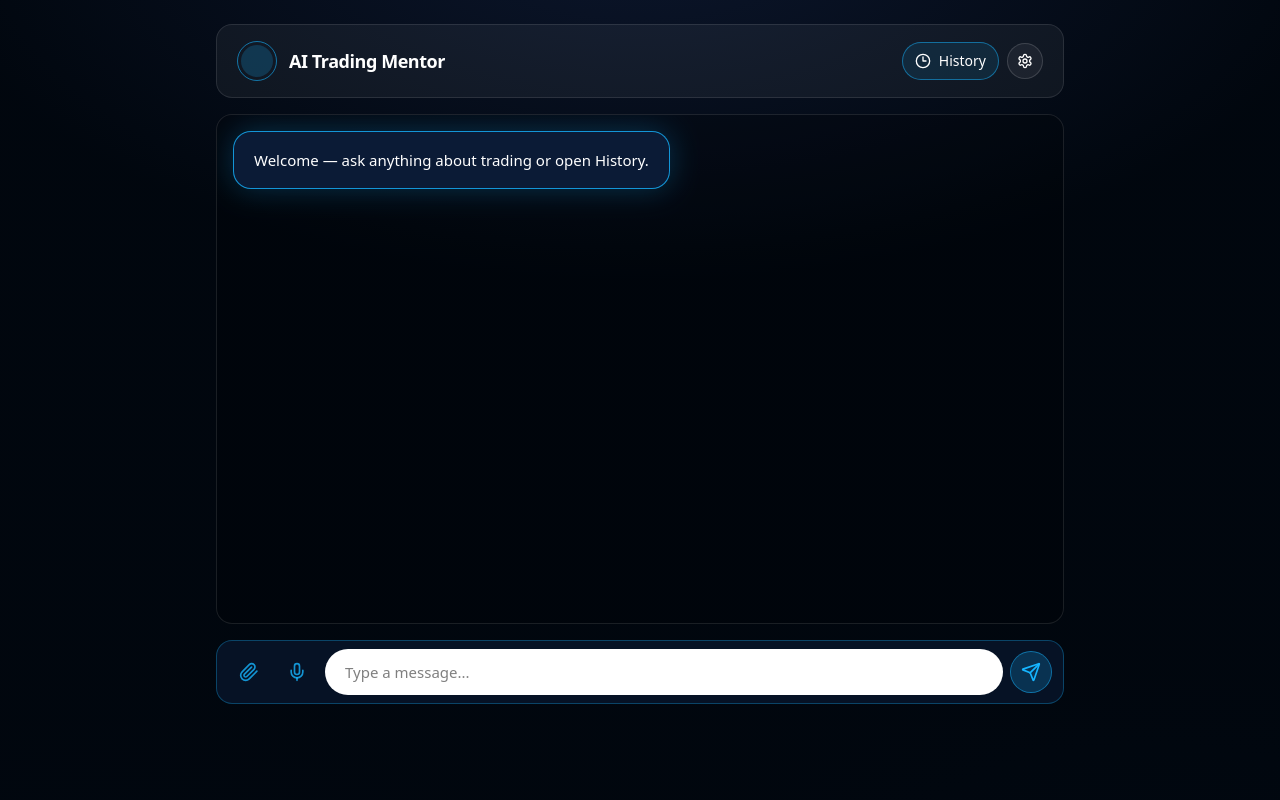
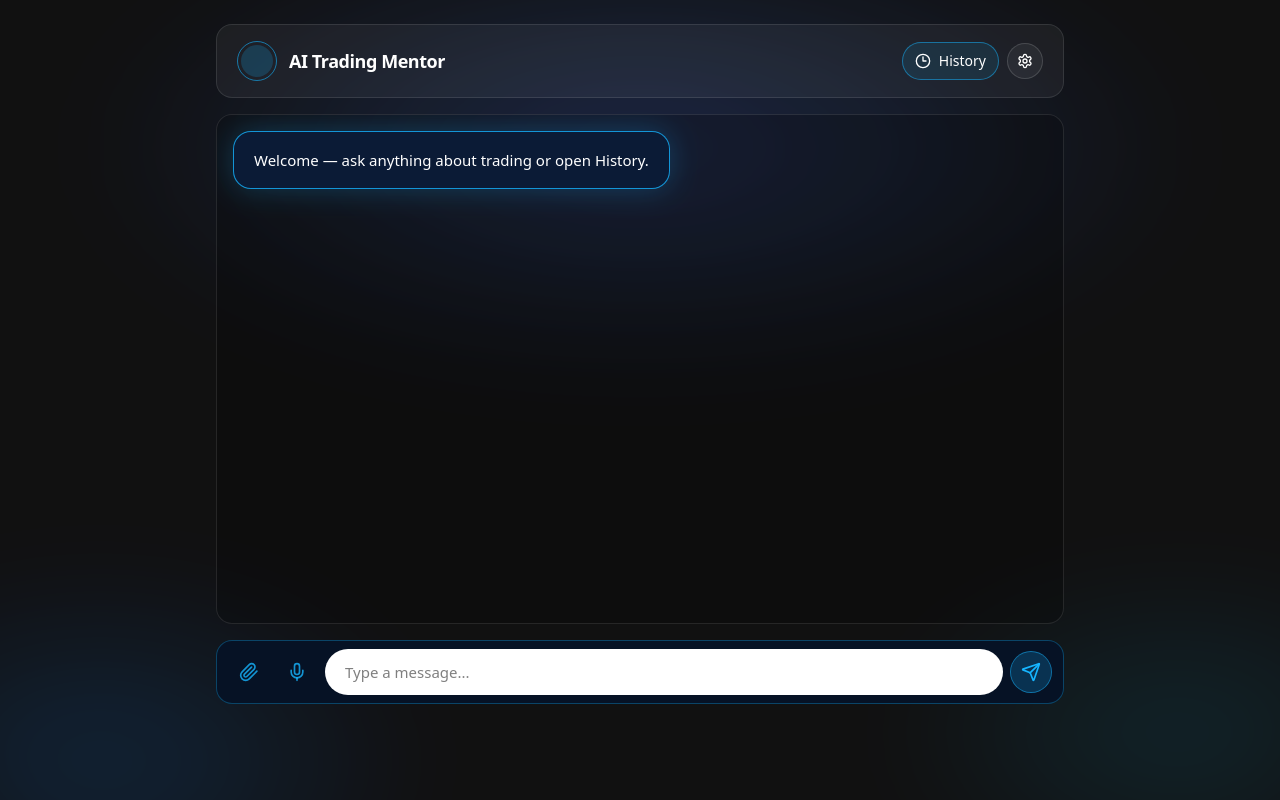
Before and after one commit to Cardicai/cardicworld, a Next.js app: page / in a window 1280 px wide. Built offline with nearby package versions, Linux system fonts and the light colour scheme.

Commit message:
Add fixed galaxy background layer

```diff
--- a/src/app/globals.css
+++ b/src/app/globals.css
@@ -2,26 +2,11 @@
 @tailwind components;
 @tailwind utilities;
 
-:root {
-  color-scheme: dark;
-}
+:root { color-scheme: dark; }
+html, body { height: 100%; }
+body { color: #fff; background: #000; }
+* { scrollbar-width: thin; }
 
-html,
-body {
-  height: 100%;
-}
-
-body {
-  @apply text-white antialiased;
-  /* Galaxy backdrop */
-  background:
-    radial-gradient(1200px 600px at 50% -10%, rgba(14, 26, 52, 0.85) 0%, rgba(1, 7, 15, 0.95) 60%),
-    radial-gradient(800px 400px at 10% 120%, rgba(20, 40, 80, 0.35) 0%, rgba(0, 0, 0, 0) 60%),
-    radial-gradient(700px 350px at 90% 110%, rgba(0, 80, 160, 0.25) 0%, rgba(0, 0, 0, 0) 60%),
-    #000;
-  background-attachment: fixed;
-}
-
-* {
-  scrollbar-width: thin;
-}
+/* Subtle drift animations for the nebula blobs */
+@keyframes drift   { 0% { transform: translate3d(0,0,0) scale(1); } 100% { transform: translate3d(-2%, 1.5%, 0) scale(1.05); } }
+@keyframes drift2  { 0% { transform: translate3d(0,0,0) scale(1); } 100% { transform: translate3d( 2%,-1.5%, 0) scale(1.05); } }
--- a/src/app/layout.tsx
+++ b/src/app/layout.tsx
@@ -2,15 +2,53 @@ import type { Metadata } from 'next'
 import './globals.css'
 
 export const metadata: Metadata = {
-  title: 'CN‑GPT Mentor',
+  title: 'CN-GPT Mentor',
   description: 'Your 24/7 Trading AI Mentor by Cardic Nexus',
-  icons: [{ rel: 'icon', url: '/favicon.ico' }]
+  icons: [{ rel: 'icon', url: '/favicon.ico' }],
+}
+
+function GalaxyBg() {
+  return (
+    <div aria-hidden className="fixed inset-0 -z-10 overflow-hidden">
+      {/* Deep space base */}
+      <div className="absolute inset-0 bg-black" />
+
+      {/* Nebula 1 (top-center) */}
+      <div
+        className="absolute -top-[20%] left-1/2 -translate-x-1/2 h-[110vh] w-[140vw] rounded-full opacity-70 blur-3xl"
+        style={{ background: 'radial-gradient(50% 40% at 50% 35%, rgba(20,40,90,0.95) 0%, rgba(0,0,0,0) 65%)' }}
+      />
+
+      {/* Nebula 2 (bottom-left) */}
+      <div
+        className="absolute bottom-[-25%] left-[-10%] h-[100vh] w-[90vw] rounded-full opacity-55 blur-3xl animate-[drift_38s_ease-in-out_infinite_alternate]"
+        style={{ background: 'radial-gradient(50% 40% at 20% 70%, rgba(0,120,255,0.35) 0%, rgba(0,0,0,0) 60%)' }}
+      />
+
+      {/* Nebula 3 (bottom-right) */}
+      <div
+        className="absolute bottom-[-20%] right-[-10%] h-[95vh] w-[90vw] rounded-full opacity-50 blur-3xl animate-[drift2_46s_ease-in-out_infinite_alternate]"
+        style={{ background: 'radial-gradient(45% 35% at 80% 70%, rgba(10,180,255,0.28) 0%, rgba(0,0,0,0) 60%)' }}
+      />
+
+      {/* Starfield (tiny dots) */}
+      <div
+        className="absolute inset-0 opacity-30"
+        style={{
+          backgroundImage: 'radial-gradient(rgba(255,255,255,0.22) 1px, transparent 1px)',
+          backgroundSize: '2px 2px',
+        }}
+      />
+    </div>
+  )
 }
 
 export default function RootLayout({ children }: { children: React.ReactNode }) {
   return (
     <html lang="en" suppressHydrationWarning>
-      <body className="min-h-dvh">
+      <body>
+        <GalaxyBg />
+        {/* Keep content centered so the galaxy shows on the sides */}
         <div className="mx-auto max-w-4xl p-4 md:p-6">{children}</div>
       </body>
     </html>
```
